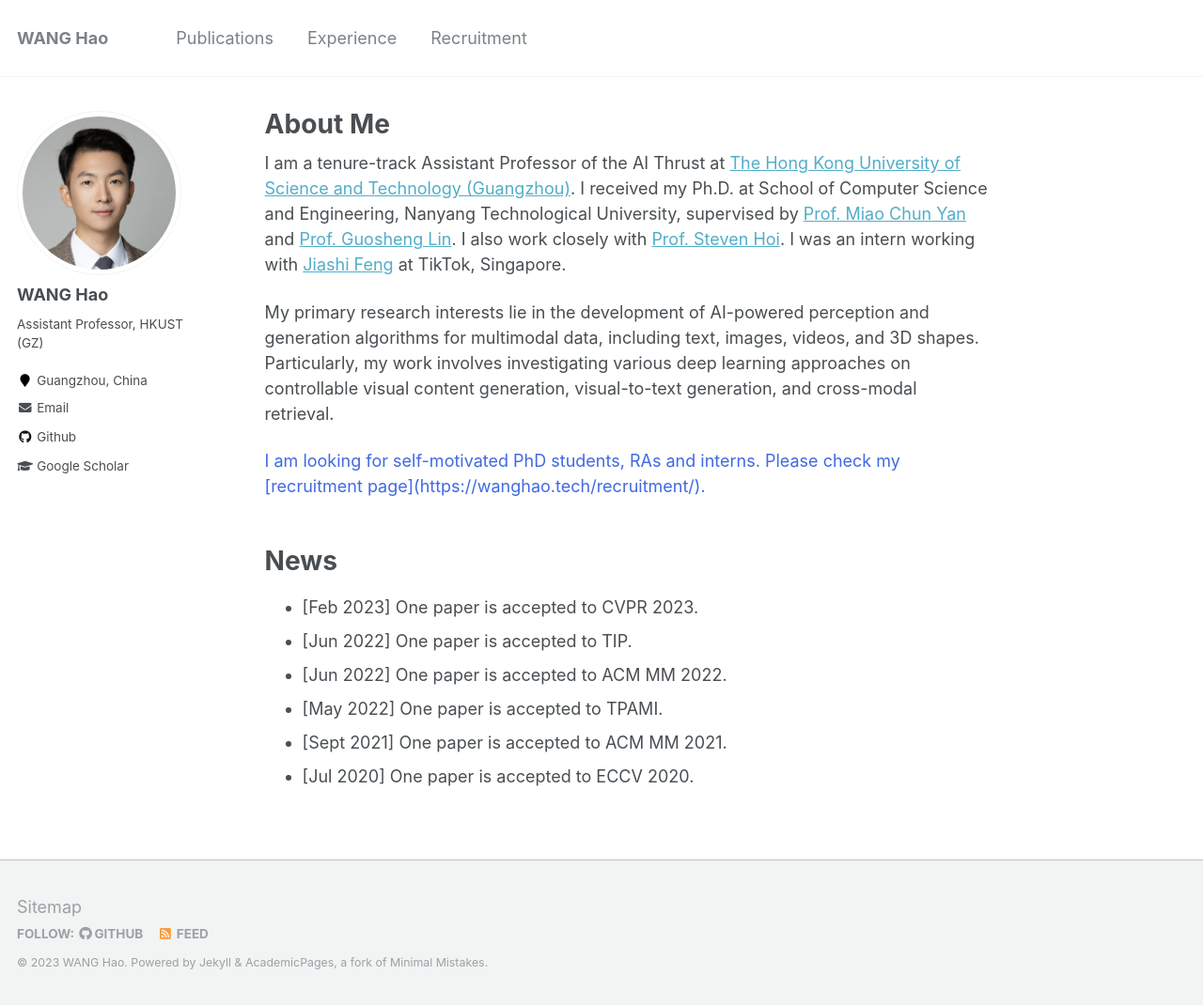
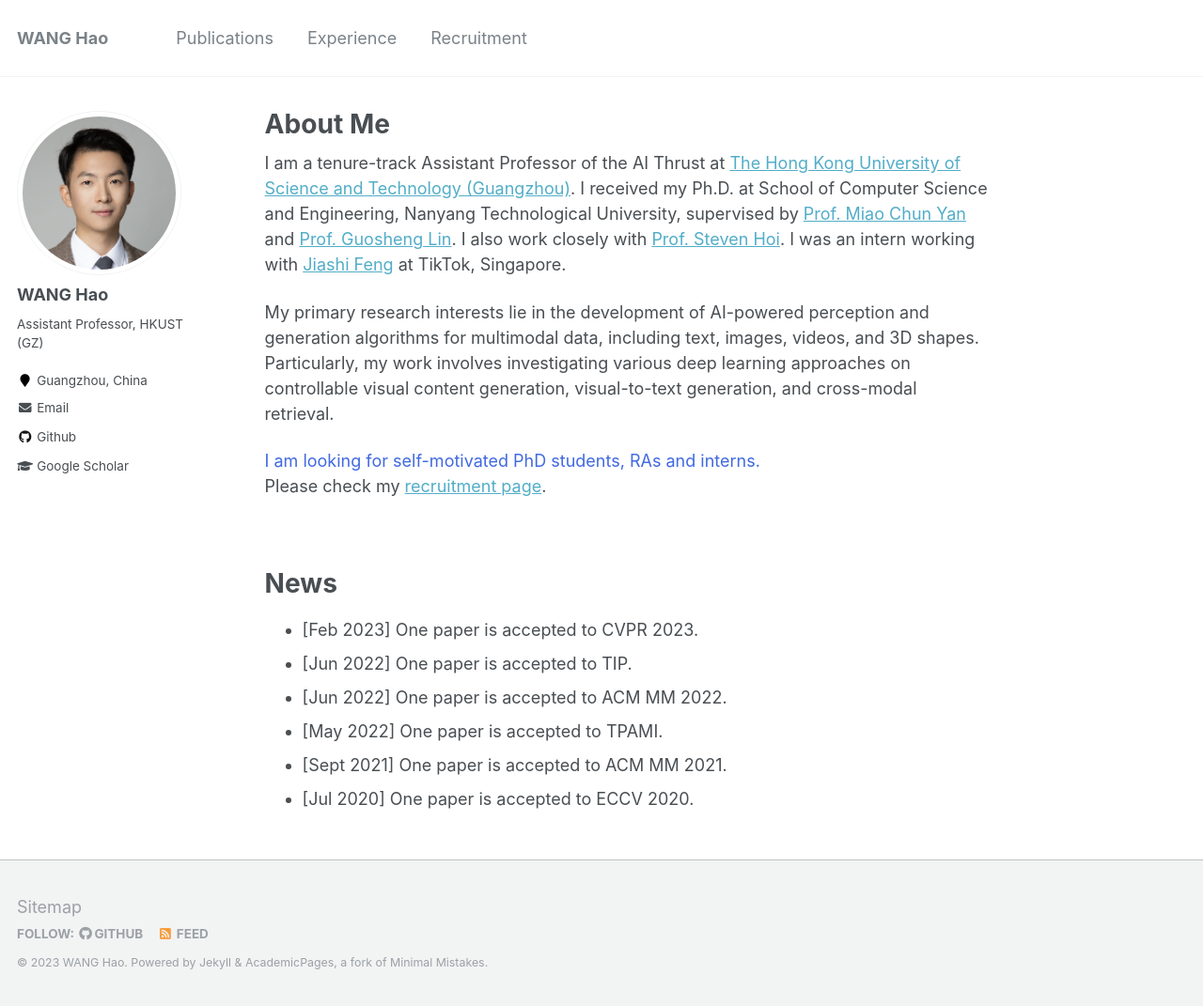
Before and after one commit to hwang1996/hwang1996.github.io, a Jekyll site: the page built from _pages/about.md, in a window 1280 px wide and 1071 px high. Shown: the whole window at 94% size. Built offline with Jekyll 4.4.1, drawn with Linux system fonts in a browser that asks for light colours.

Commit message:
9.19 updates

```diff
--- a/_pages/about.md
+++ b/_pages/about.md
@@ -12,7 +12,7 @@ I am a tenure-track Assistant Professor of the AI Thrust at [The Hong Kong Unive
 
 My primary research interests lie in the development of AI-powered perception and generation algorithms for multimodal data, including text, images, videos, and 3D shapes. Particularly, my work involves investigating various deep learning approaches on controllable visual content generation, visual-to-text generation, and cross-modal retrieval.
 
-<font color=RoyalBlue>I am looking for self-motivated PhD students, RAs and interns. Please check my [recruitment page](https://wanghao.tech/recruitment/).</font>
+<font color=RoyalBlue>I am looking for self-motivated PhD students, RAs and interns.</font> Please check my [recruitment page](https://wanghao.tech/recruitment/).
 
 
 <br />
```
